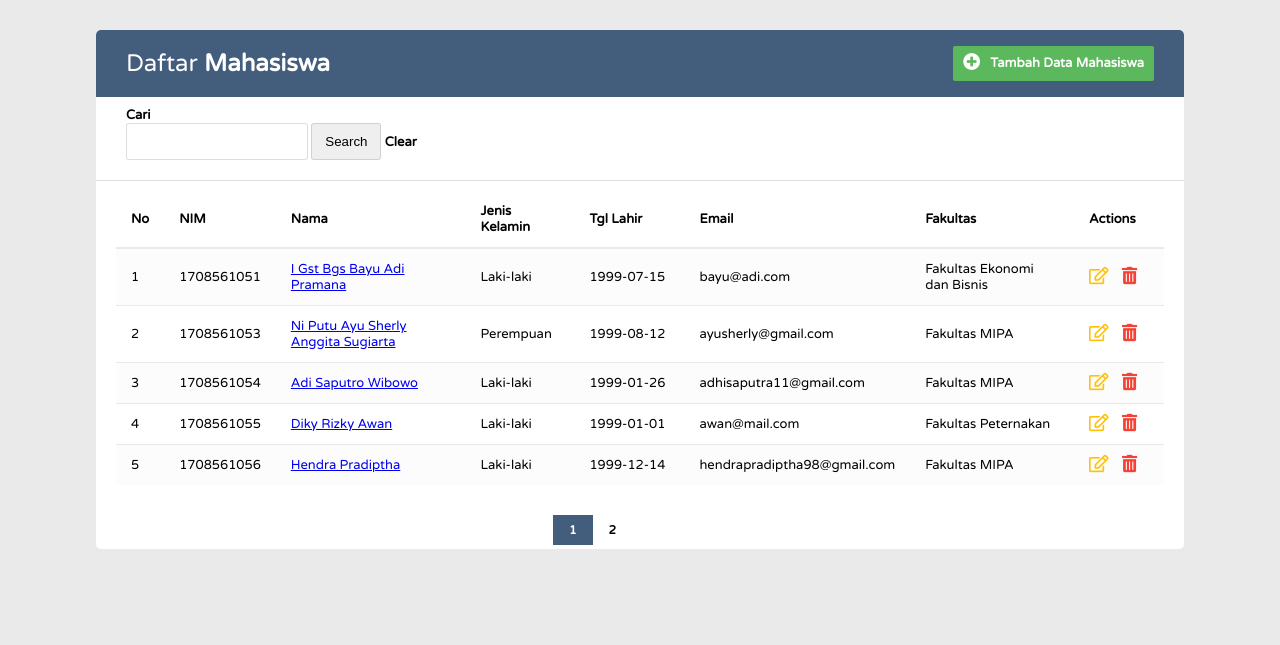
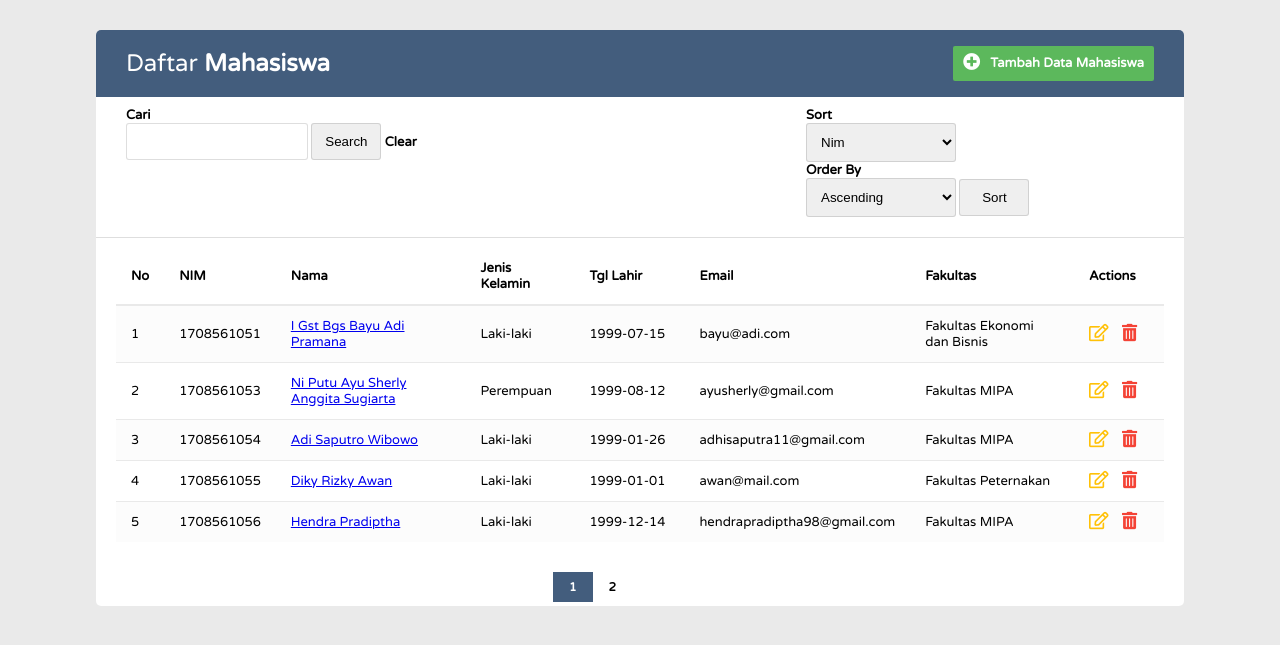
Before and after one commit to pradiptha/PraktikumWebC, a PHP site: page / in a window 1280 px wide. Shown: the top 645 px of the page. Run offline with PHP 8.4, Linux system fonts and the light colour scheme; data comes from the database, SQL or seed files in the repository; some libraries are stand-ins or nearby versions.

Commit message:
Tugas 11 - Sorting

```diff
--- a/Tugas 11 - Sorting/index.php
+++ b/Tugas 11 - Sorting/index.php
@@ -1,9 +1,15 @@
 <?php
 require 'function.php';
+$page = 0;
+$sort = 'nim';
+$order = 'asc';
 if (isset($_GET["q"])) {
     $key = $_GET["q"];
-    $page = 0;
     $mahasiswa = query("SELECT * FROM mahasiswa WHERE nama LIKE '%$key%' OR nim LIKE '%$key%' OR email LIKE '%$key%' OR fakultas LIKE '%$key%' ORDER BY nim");
+} else if (isset($_GET['sort']) && isset($_GET['order'])) {
+    $sort = $_GET['sort'];
+    $order = $_GET['order'];
+    $mahasiswa = query("SELECT * FROM mahasiswa ORDER BY $sort $order");
 } else {
     $halaman = 5;
     $page = isset($_GET["p"]) ? (int) $_GET["p"] : 1;
@@ -41,15 +47,39 @@ if (isset($_GET["q"])) {
                     <a class="btn-add bg-green" href="add.php"><i class="fas fa-plus-circle fa-lg"></i>Tambah Data Mahasiswa</a>
                 </div>
             </div>
-            <div class="search-wrapper">
-                <div class="field">
-                    <div class="search-field">
+            <div class="search-wrapper ">
+                <div class=" field cf">
+                    <div class="search-field f-left" style="width: 50%;">
                         <form action="" method="get">
                             <label for="cari" style="display:block;">Cari</label>
                             <input type="text" name="q" placeholder="<?php if (isset($_GET["q"])) echo $_GET["q"]; ?>">
-                            <input class="btn-search" type="submit" value="Search" name="search">
+                            <!-- <input class="btn-search" type="submit" value="Search" name="search"> -->
+                            <button class="btn-search" type="submit">Search</button>
                             <!-- <input class="btn-reset" type="submit" value="Clear" name="reset" onclick="location.href='index.php';"> -->
                             <a href="./" class="btn">Clear</a>
+                        </form>
+                    </div>
+                    <div class="sort-field f-left" style="width: 50%">
+                        <form action="" method="get" class="cf" style="margin-left: 166px;">
+                            <div class="f-left">
+                                <label for="sort" style="display:block;">Sort</label>
+                                <select name="sort" id="sort" style="width: 150px; margin-right: 3px">
+                                    <option value="nim" <?= ($sort == "nim" ? 'selected' : ''); ?>>Nim</option>
+                                    <option value="nama" <?= ($sort == "nama" ? 'selected' : ''); ?>>Nama</option>
+                                    <option value="jenisKelamin" <?= ($sort == "jenisKelamin" ? 'selected' : ''); ?>>Jenis Kelamin</option>
+                                    <option value="tglLahir" <?= ($sort == "tglLahir" ? 'selected' : ''); ?>>Tanggal Lahir</option>
+                                    <option value="email" <?= ($sort == "email" ? 'selected' : ''); ?>>Email</option>
+                                    <option value="fakultas" <?= ($sort == "fakultas" ? 'selected' : ''); ?>>Fakultas</option>
+                                </select>
+                            </div>
+                            <div class="f-left">
+                                <label for="order" style="display:block;">Order By</label>
+                                <select name="order" id="order" style="width: 150px;">
+                                    <option value="asc" <?= ($order == "asc" ? 'selected' : ''); ?>>Ascending</option>
+                                    <option value="desc" <?= ($order == "desc" ? 'selected' : ''); ?>>Descending</option>
+                                </select>
+                                <button class="btn-search" type="submit">Sort</button>
+                            </div>
                         </form>
                     </div>
                 </div>
--- a/Tugas 11 - Sorting/style/style.css
+++ b/Tugas 11 - Sorting/style/style.css
@@ -106,6 +106,10 @@ a.btn {
 }
 .search-wrapper .field .btn-search{
     width: 70px !important;
+    padding: 10px 0;
+    border: 0.5px solid rgba(34,36,38,.15);
+    border-radius: 3px;
+    width: 100%;
 }
 .search-wrapper .field .btn-reset{
     width: 60px !important;
@@ -202,3 +206,6 @@ form.form label{
     margin-top: 10px;
     width: 100px;
 }
+.f-left{
+    float: left;
+}
```
